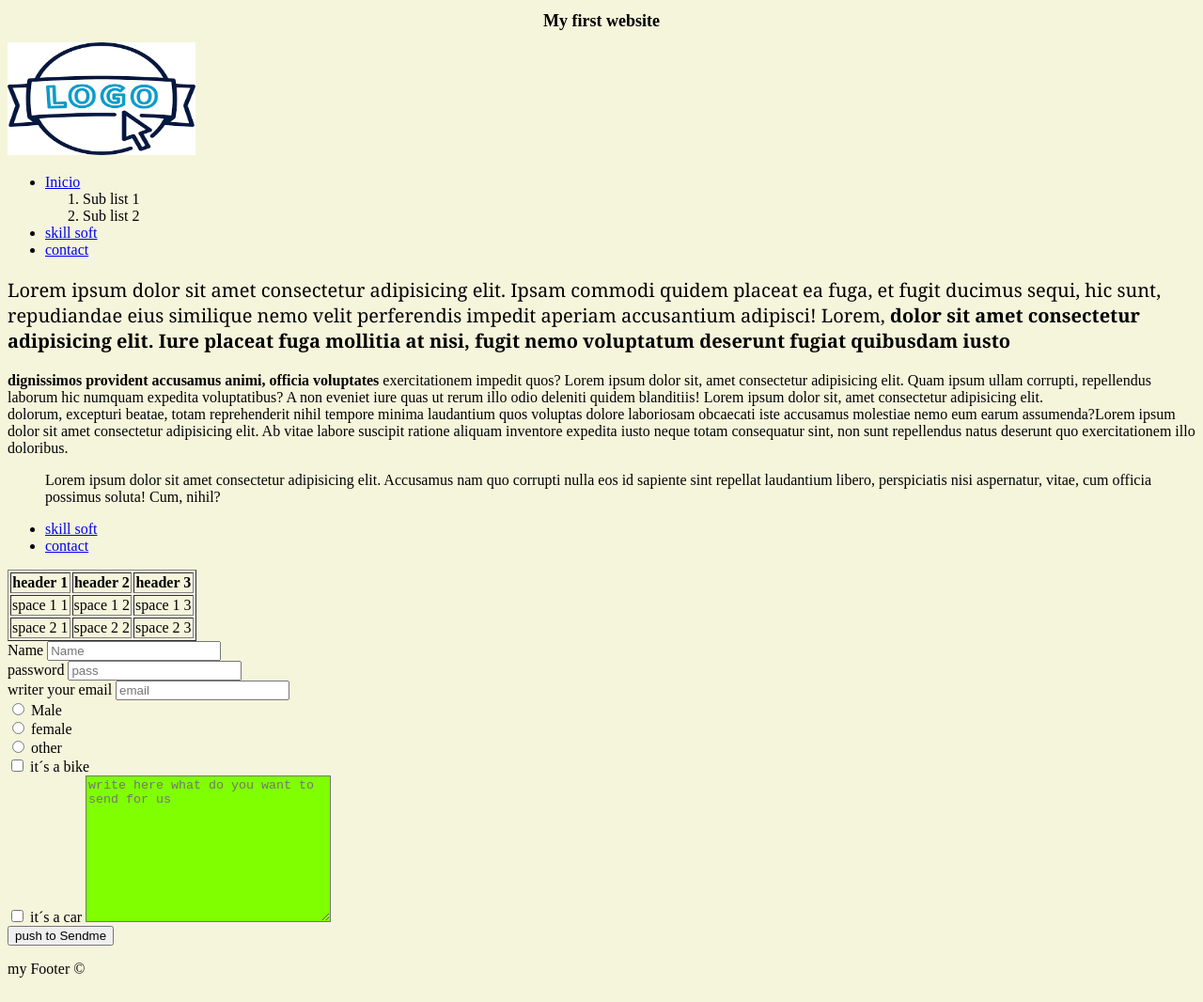
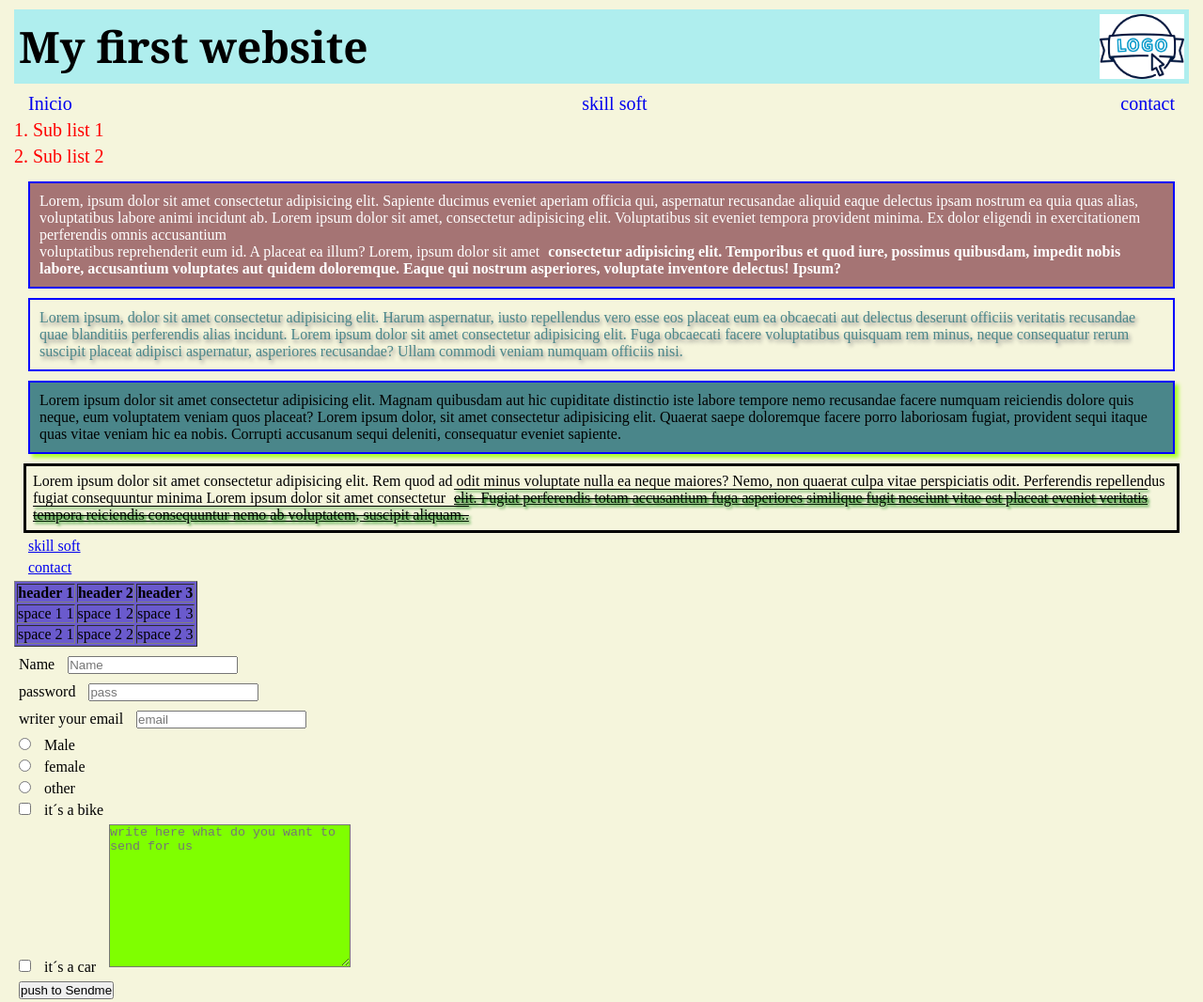
Before and after one commit to Miguel-Angel-Guate/FirstWeek_one, a plain HTML site: page index.html in a window 1280 px wide. Shown: the top 1066 px of the page at 94% size. Drawn offline with Linux system fonts and the light colour scheme.

Commit message:
i update things like title, botons wihout styles, backgkrounds colors, also i use display for aline the items

```diff
--- a/index.css
+++ b/index.css
@@ -1,6 +1,13 @@
+*{
+       margin: 5px;
+       padding: 0;;
+
+}
+
 .one{
-       width: 200px;
-       height: 120px;
+       width: 90px;
+       display: flex;
+
 }
 .navOne{
 
@@ -9,14 +16,89 @@ body{
        background-color: beige;
 }
 h1{
-       font-size: large;
+
+
+       font-size: 46px;
        text-align: center;
+       justify-content: center;
+       font-family: Georgia, 'Times New Roman', Times, serif;
+
+
 }
-.text{
-       justify-content: center;
-       font-family: Cambria, Cochin, Georgia, Times, 'Times New Roman', serif;
-       font-size: 20px;
-}
+
 .textArea{
        background-color: chartreuse;
 }
+p{
+       margin: 10px;
+       margin-top: 5px;
+
+       border: 2px solid blue;
+       padding: 10px;
+}
+#textOne{
+       color: white;
+       background-color: rgb(165, 116, 116)
+
+
+
+
+
+}
+#textTwo{
+       color: darkviolet;
+       color: rgba(74, 134, 138, 1);
+       text-shadow: 2px 3px 4px grey;
+
+}
+.textThree{
+       background-color: rgba(74, 134, 138, 1);
+       box-shadow: 4px 4px 4px greenyellow;
+}
+[border] {
+       background-color: slateblue;
+}
+.mySpan{
+       text-decoration: overline underline line-through;
+       text-shadow: 2px 2px 3px green;
+
+}
+blockquote{
+       border: 3px solid;
+       margin: 5px;
+       padding: 7px;
+}
+footer{
+       background-color: grey;
+       border: groove;
+}
+#nav{
+       display: flex;
+       text-emphasis: center;
+       justify-content: space-between;
+       font-size: 20px;
+       border: 5px;
+}
+nav>ul>li{
+       color: red;
+}
+nav a{
+       text-decoration: none;
+}
+form{
+
+}
+header{
+
+}
+ul {
+       list-style: none;
+}
+.title{
+       display: flex;
+       justify-content: space-between;
+       background-color: paleturquoise;
+
+       align-items: center;
+
+}
--- a/index.html
+++ b/index.html
@@ -10,13 +10,13 @@
 </head>
 
 <body>
-       <header>
+       <header class="title">
               <h1>My first website</h1>
               <img class="one" src="./img/logo.png" alt="it´s just example image">
 
        </header>
        <nav>
-              <ul>
+              <ul id="nav">
                      <li>
                             <a href="#">Inicio</a>
                             <ol>
@@ -38,14 +38,10 @@
        </nav>
        <section>
               <article>
-                     <p class="text">Lorem ipsum dolor sit amet consectetur adipisicing elit. Ipsam commodi quidem placeat ea fuga,
-                            et fugit ducimus sequi, hic sunt, repudiandae eius similique nemo velit perferendis impedit
-                            aperiam accusantium adipisci! Lorem, <strong> dolor sit amet consectetur adipisicing elit. Iure
-                            placeat fuga mollitia at nisi, fugit nemo voluptatum deserunt fugiat quibusdam iusto </p>
-                            dignissimos provident accusamus animi, officia voluptates </strong>exercitationem impedit quos? Lorem
-                            ipsum dolor sit, amet consectetur adipisicing elit. Quam ipsum ullam corrupti, repellendus
-                            laborum hic numquam expedita voluptatibus? A non eveniet iure quas ut rerum illo odio
-                            deleniti quidem blanditiis! Lorem ipsum dolor sit, amet consectetur adipisicing elit. <br/> dolorum, excepturi beatae, totam reprehenderit nihil tempore minima laudantium quos voluptas dolore laboriosam obcaecati iste accusamus molestiae nemo eum earum assumenda?Lorem ipsum dolor sit amet consectetur adipisicing elit. Ab vitae labore suscipit ratione aliquam inventore expedita iusto neque totam consequatur sint, non sunt repellendus natus deserunt quo exercitationem illo doloribus. <blockquote> Lorem ipsum dolor sit amet consectetur adipisicing elit. Accusamus nam quo corrupti nulla eos id sapiente sint repellat laudantium libero, perspiciatis nisi aspernatur, vitae, cum officia possimus soluta! Cum, nihil?</blockquote></p>
+                     <p id="textOne">Lorem, ipsum dolor sit amet consectetur adipisicing elit. Sapiente ducimus eveniet aperiam officia qui, aspernatur recusandae aliquid eaque delectus ipsam nostrum ea quia quas alias, voluptatibus labore animi incidunt ab. Lorem ipsum dolor sit amet, consectetur adipisicing elit. Voluptatibus sit eveniet tempora provident minima. Ex dolor eligendi in exercitationem perferendis omnis accusantium <br>    voluptatibus reprehenderit eum id. A placeat ea illum? Lorem, ipsum dolor sit amet <strong> consectetur adipisicing elit. Temporibus et quod iure, possimus quibusdam, impedit nobis labore, accusantium voluptates aut quidem doloremque. Eaque qui nostrum asperiores, voluptate inventore delectus! Ipsum?</strong></p>
+                            <p id="textTwo">Lorem ipsum, dolor sit amet consectetur adipisicing elit. Harum aspernatur, iusto repellendus vero esse eos placeat eum ea obcaecati aut delectus deserunt officiis veritatis recusandae quae blanditiis perferendis alias incidunt. Lorem ipsum dolor sit amet consectetur adipisicing elit. Fuga obcaecati facere voluptatibus quisquam rem minus, neque consequatur rerum suscipit placeat adipisci aspernatur, asperiores recusandae? Ullam commodi veniam numquam officiis nisi.</p>
+              <p class="textThree">Lorem ipsum dolor sit amet consectetur adipisicing elit. Magnam quibusdam aut hic cupiditate distinctio iste labore tempore nemo recusandae facere numquam reiciendis dolore quis neque, eum voluptatem veniam quos placeat? Lorem ipsum dolor, sit amet consectetur adipisicing elit. Quaerat saepe doloremque facere porro laboriosam fugiat, provident sequi itaque quas vitae veniam hic ea nobis. Corrupti accusanum sequi deleniti, consequatur eveniet sapiente.</p>
+              <blockquote>Lorem ipsum dolor sit amet consectetur adipisicing elit. Rem quod ad odit minus voluptate nulla ea neque maiores? Nemo, non quaerat culpa vitae perspiciatis odit. Perferendis repellendus fugiat consequuntur minima Lorem ipsum dolor sit amet consectetur <span class="mySpan"> elit. Fugiat perferendis totam accusantium fuga asperiores similique fugit nesciunt vitae est placeat eveniet veritatis tempora reiciendis consequuntur nemo ab voluptatem, suscipit aliquam..</span> </blockquote>
               </article>
        </section>
        <aside>
@@ -73,12 +69,12 @@
               <td>space 2  2</td>
               <td>space 2  3</td>
        </table>
-       <form>
+       <form >
               <label for="Name">Name</label>
               <input type="text" name="name" placeholder="Name">
               <br>
               <label for="password">password</label>
-              <input type="password" name="password" placeholder="pass">
+              <input type="password" name="password" placeholder="pass" minlength="19" maxlength="50">
               <br>
               <label for="email">writer your email</label>
               <input type="email" name="email" id="email" placeholder="email" required>
```
